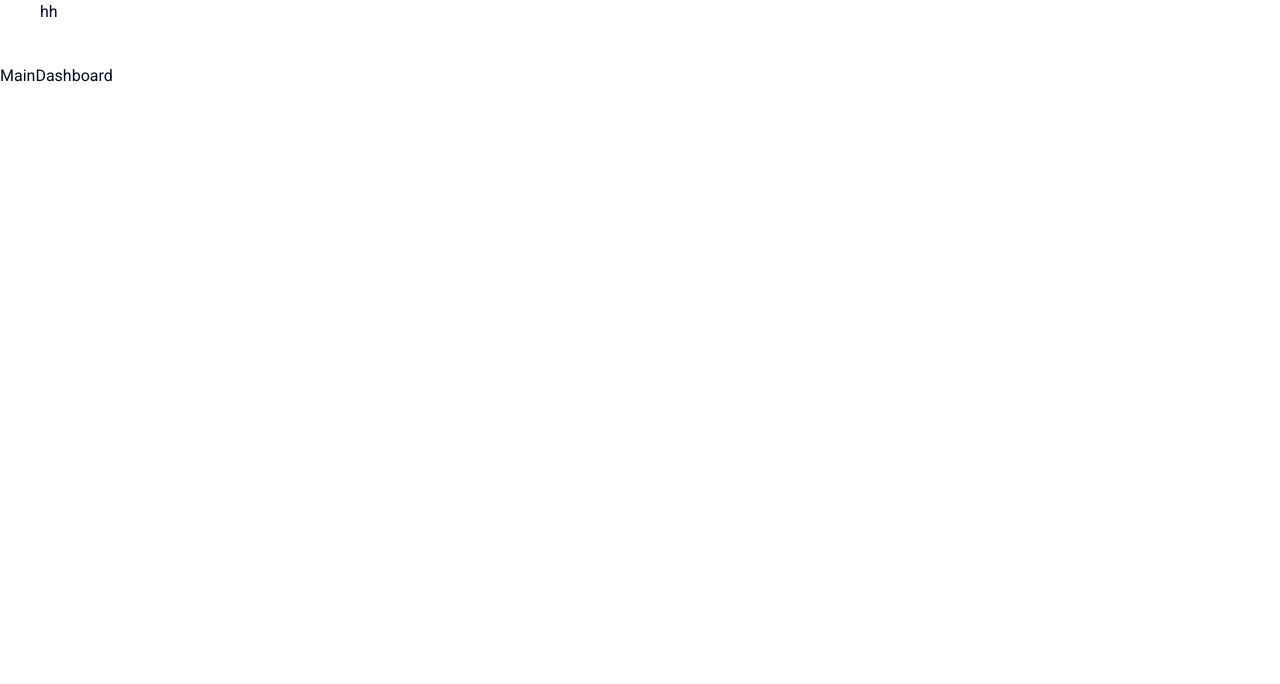
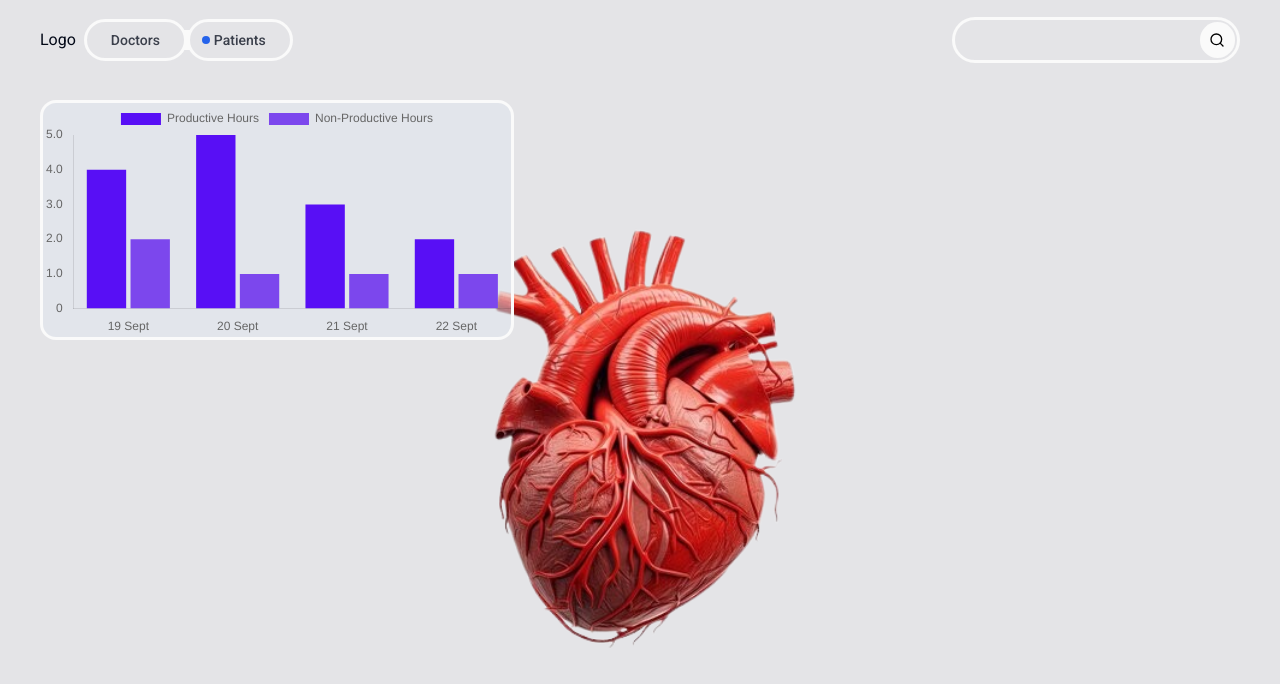
Before and after one commit to BikashKakati/sethealth-admin, a React (Vite) app: page / in a window 1280 px wide. Shown: the top 684 px of the page. Built offline with nearby package versions, Linux system fonts and the light colour scheme.

Commit message:
Add: Navbar with stylebutton & dashboard analytics start

```diff
--- a/package.json
+++ b/package.json
@@ -13,10 +13,12 @@
     "@hookform/resolvers": "^3.9.0",
     "@radix-ui/react-label": "^2.1.0",
     "@radix-ui/react-slot": "^1.1.0",
+    "chart.js": "^4.4.5",
     "class-variance-authority": "^0.7.0",
     "clsx": "^2.1.1",
     "lucide-react": "^0.453.0",
     "react": "^18.3.1",
+    "react-chartjs-2": "^5.2.0",
     "react-dom": "^18.3.1",
     "react-hook-form": "^7.53.1",
     "react-router-dom": "^6.27.0",
--- /dev/null
+++ b/src/components/common/StyledButton.tsx
@@ -0,0 +1,19 @@
+
+import { ReactNode } from "react";
+
+type StyledButtonProptype = {
+    className?:string;
+    children: ReactNode;
+    active?:boolean;
+
+}
+const StyledButton:React.FC<StyledButtonProptype> = ({className, children, active= false, ...props}) => {
+  return (
+    <button className={`bg-background border-[3px] px-6 py-2 text-sm flex items-center relative gap-2 border-zinc-50 font-medium rounded-full ${className}`} {...props}>
+      {active && <div className={`w-2 h-2 bg-primary rounded-full absolute top-1/2 -translate-y-1/2 left-3`}></div>}
+        <p className={`opacity-75 ${active && "opacity-100"}`}>{children}</p>
+    </button>
+  )
+}
+
+export default StyledButton
--- a/src/components/common/Wrapper.tsx
+++ b/src/components/common/Wrapper.tsx
@@ -6,7 +6,7 @@ type WrapperProptype = {
 }
 const Wrapper:React.FC<WrapperProptype> = ({className="",children}) => {
   return (
-    <div className={`max-w-[110rem] w-full h-full mx-auto px-10 ${className}`}>
+    <div className={`max-w-[86rem] w-full flex-1 mx-auto px-10 ${className}`}>
         {children}
     </div>
   )
--- a/src/components/navbar/Navbar.tsx
+++ b/src/components/navbar/Navbar.tsx
@@ -1,12 +1,34 @@
 import React from 'react'
 import Wrapper from '../common/Wrapper'
+import StyledButton from '../common/StyledButton'
+import { Button } from '../ui/button'
+import { Search } from 'lucide-react'
 
-const Navbar:React.FC = () => {
+const Navbar: React.FC = () => {
   return (
-    <nav className='h-16'>
-        <Wrapper>
-            <div>hh</div>
-        </Wrapper>
+    <nav className='h-20 w-full flex items-center'>
+      <Wrapper className='flex items-center justify-between'>
+        <section className='flex items-center'>
+          <h1>Logo</h1>
+          <div className='flex items-center'>
+          <StyledButton className='-right-2'>Doctors</StyledButton>
+          <div className='h-5 w-4 bg-zinc-50'></div>
+          <StyledButton className={`-left-2`} active={true}>Patients</StyledButton>
+          </div>
+        </section>
+        <section>
+          <div className='border-[3px] rounded-full bg-background border-zinc-50 w-[18rem] relative flex items-center justify-between'>
+            <input className='bg-transparent pl-5 pr-2 w-full outline-none flex-1'/>
+            <Button className='rounded-full m-[2px] w-[2.2rem] h-[2.2rem] bg-zinc-50' size="icon">
+              <Search className="h-4 w-4 text-black"/>
+            </Button>
+          </div>
+          <ul>
+            <li>
+            </li>
+          </ul>
+        </section>
+      </Wrapper>
     </nav>
   )
 }
--- a/src/index.css
+++ b/src/index.css
@@ -17,7 +17,7 @@
 
 @layer base {
   :root {
-    --background: 0 0% 100%;
+    --background: 240, 6%, 90%;
     --foreground: 222.2 84% 4.9%;
     --card: 0 0% 100%;
     --card-foreground: 222.2 84% 4.9%;
@@ -77,7 +77,10 @@
   * {
     @apply border-border;
   }
+  body,#root{
+    @apply h-full w-full;
+  }
   body {
-    @apply bg-background text-foreground font-roboto;
+    @apply bg-background text-foreground font-roboto h-screen w-screen;
   }
 }
--- a/src/pages/root/RootLayout.tsx
+++ b/src/pages/root/RootLayout.tsx
@@ -1,12 +1,15 @@
+import Wrapper from '@/components/common/Wrapper'
 import Navbar from '@/components/navbar/Navbar'
 import React from 'react'
 import { Outlet } from 'react-router-dom'
 
-const RootLayout:React.FC = () => {
+const RootLayout: React.FC = () => {
   return (
-    <div className=''>
-        <Navbar/>
-        <Outlet/>
+    <div className='flex flex-col items-center justify-center h-full w-full'>
+      <Navbar />
+      <Wrapper className='my-5'>
+        <Outlet />
+      </Wrapper>
     </div>
   )
 }
--- /dev/null
+++ b/src/pages/root/main-dashboard/AnalyticsBox.tsx
@@ -0,0 +1,14 @@
+import React, { ReactNode } from 'react'
+
+type AnalyticsBoxPropType = {
+    children:ReactNode
+}
+const AnalyticsBox:React.FC<AnalyticsBoxPropType> = ({children}) => {
+    return (
+            <div className="h-[15rem] rounded-2xl bg-slate-200/50 border-[3px] border-zinc-50">
+                {children}
+            </div>
+    )
+}
+
+export default AnalyticsBox
--- a/src/pages/root/main-dashboard/MainDashboard.tsx
+++ b/src/pages/root/main-dashboard/MainDashboard.tsx
@@ -1,9 +1,63 @@
+import heartImg from "@/assets/img/heart-img.png";
+import AnalyticsBox from "./AnalyticsBox";
+import { Bar } from "react-chartjs-2";
+import "chart.js/auto";
 
+const MainDashboard: React.FC = () => {
 
+  const data = {
+    labels: [
+      "19 Sept",
+      "20 Sept",
+      "21 Sept",
+      "22 Sept",
+    ],
+    datasets: [
+      {
+        label: "Productive Hours",
+        data: [4, 5, 3, 2, 3, 1, 3, 5, 3],
+        backgroundColor: "#580ff5",
+      },
+      {
+        label: "Non-Productive Hours",
+        data: [2, 1, 1, 1, 1, 2, 2, 1, 3],
+        backgroundColor: "#7c47ed",
+      },
+    ],
+  };
+  const options = {
+    maintainAspectRatio: true,
+    responsive: true,
+    plugins: {
+      legend: {
+        position: "top",
+      },
+    },
+    scales: {
+      x: {
+        grid: {
+          display: false,
+        },
+      },
+      y: {
+        grid: {
+          display: false,
+        },
+      },
+    },
+  };
+  return (
+    <div className="flex w-full h-full relative items-center justify-center">
+      <div className="w-full h-full z-10 absolute top-0 left-0 flex">
+        <AnalyticsBox>
+          <Bar data={data} options={options} className="h-full"/>
+        </AnalyticsBox>
+      </div>
+      <div className="w-[27rem] h-[27rem]">
+        <img src={heartImg} className="img-contain" />
+      </div>
 
-const MainDashboard:React.FC = () => {
-  return (
-    <div>MainDashboard</div>
+    </div>
   )
 }
 
```
Also changed, not shown: src/assets/img/heart-img.png (added), 1 other file (tests, documents, lock files or other folders).
